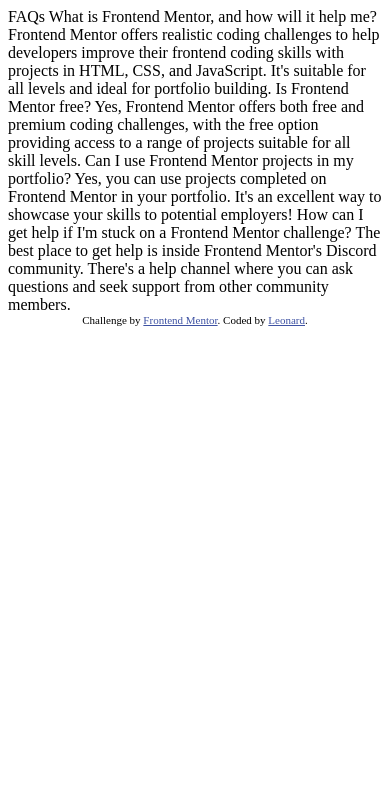
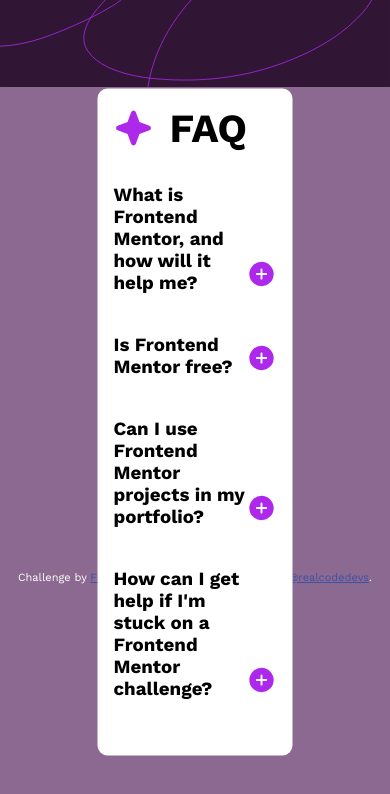
Before and after one commit to Leonard-O/faq-accordion-main, a plain HTML site: page index.html in a window 390 px wide. Drawn offline with nearby package versions, Linux system fonts and the light colour scheme.

Commit message:
Main Commit

```diff
--- a/index.html
+++ b/index.html
@@ -2,37 +2,97 @@
 <html lang="en">
 
 <head>
-    <meta charset="UTF-8">
-    <meta name="viewport" content="width=device-width, initial-scale=1.0">
+    <meta charset="UTF-8" />
+    <meta name="viewport" content="width=device-width, initial-scale=1.0" />
     <!-- displays site properly based on user's device -->
 
-    <link rel="icon" type="image/png" sizes="32x32" href="./assets/images/favicon-32x32.png">
+    <link rel="icon" type="image/png" sizes="32x32" href="./assets/images/favicon-32x32.png" />
 
     <title>Frontend Mentor | FAQ accordion</title>
-
-    <!-- Feel free to remove these styles or customise in your own stylesheet 👍 -->
-    <style>
-        .attribution {
-            font-size: 11px;
-            text-align: center;
-        }
-
-        .attribution a {
-            color: hsl(228, 45%, 44%);
-        }
-    </style>
+    <link rel="stylesheet" href="./style.css" />
+    <script src="./main.js" defer></script>
 </head>
 
 <body>
+    <main>
+        <div class="top-image">
+            <img src="./assets/images/background-pattern-desktop.svg" alt="" />
+        </div>
 
-    FAQs What is Frontend Mentor, and how will it help me? Frontend Mentor offers realistic coding challenges to help developers improve their frontend coding skills with projects in HTML, CSS, and JavaScript. It's suitable for all levels and ideal for portfolio
-    building. Is Frontend Mentor free? Yes, Frontend Mentor offers both free and premium coding challenges, with the free option providing access to a range of projects suitable for all skill levels. Can I use Frontend Mentor projects in my portfolio?
-    Yes, you can use projects completed on Frontend Mentor in your portfolio. It's an excellent way to showcase your skills to potential employers! How can I get help if I'm stuck on a Frontend Mentor challenge? The best place to get help is inside Frontend
-    Mentor's Discord community. There's a help channel where you can ask questions and seek support from other community members.
+        <div class="container">
+            <div class="top">
+                <img src="./assets/images/icon-star.svg" alt="" class="star" />
+                <h1>FAQ</h1>
+            </div>
 
+            <div class="bottom">
+                <div class="faqs">
+                    <div class="faq1">
+                        <div class="faq-quiz-container" id="toggleImage1">
+                            <h3>What is Frontend Mentor, and how will it help me?</h3>
+                            <div class="icons">
+                                <img class="icon-plus" id="icon-plus1" src="./assets/images/icon-plus.svg" alt="" />
+                                <img class="icon-minus" id="icon-minus1" src="./assets/images/icon-minus.svg" alt="" />
+                            </div>
+                        </div>
+
+                        <p class="faq-ans" id="faq-ans1">
+                            Frontend Mentor offers realistic coding challenges to help developers improve their frontend coding skills with projects in HTML, CSS, and JavaScript. It's suitable for all levels and ideal for portfolio building.
+                        </p>
+                    </div>
+
+                    <div class="faq1">
+                        <div class="faq-quiz-container" id="toggleImage2">
+                            <h3>Is Frontend Mentor free?</h3>
+                            <div class="icons">
+                                <img class="icon-plus" id="icon-plus2" src="./assets/images/icon-plus.svg" alt="" />
+                                <img class="icon-minus" id="icon-minus2" src="./assets/images/icon-minus.svg" alt="" />
+                            </div>
+                        </div>
+
+                        <p class="faq-ans" id="faq-ans2">
+                            Yes, Frontend Mentor offers both free and premium coding challenges, with the free option providing access to a range of projects suitable for all skill levels.
+                        </p>
+                    </div>
+
+                    <div class="faq1">
+                        <div class="faq-quiz-container" id="toggleImage3">
+                            <h3>Can I use Frontend Mentor projects in my portfolio?</h3>
+                            <div class="icons">
+                                <img class="icon-plus" id="icon-plus3" src="./assets/images/icon-plus.svg" alt="" />
+                                <img class="icon-minus" id="icon-minus3" src="./assets/images/icon-minus.svg" alt="" />
+                            </div>
+                        </div>
+
+                        <p class="faq-ans" id="faq-ans3">
+                            Yes, you can use projects completed on Frontend Mentor in your portfolio. It's an excellent way to showcase your skills to potential employers!
+                        </p>
+                    </div>
+
+                    <div class="faq1">
+                        <div class="faq-quiz-container" id="toggleImage4">
+                            <h3>
+                                How can I get help if I'm stuck on a Frontend Mentor challenge?
+                            </h3>
+                            <div class="icons">
+                                <img class="icon-plus" id="icon-plus4" src="./assets/images/icon-plus.svg" alt="" />
+                                <img class="icon-minus" id="icon-minus4" src="./assets/images/icon-minus.svg" alt="" />
+                            </div>
+                        </div>
+
+                        <p class="faq-ans" id="faq-ans4">
+                            The best place to get help is inside Frontend Mentor's Discord community. There's a help channel where you can ask questions and seek support from other community members.
+                        </p>
+                    </div>
+                </div>
+            </div>
+        </div>
+    </main>
 
     <div class="attribution">
-        Challenge by <a href="https://www.frontendmentor.io?ref=challenge" target="_blank">Frontend Mentor</a>. Coded by <a href="#">Leonard</a>.
+        Challenge by
+        <a href="https://www.frontendmentor.io?ref=challenge" target="_blank">Frontend Mentor</a
+			>. Coded by <a href="#">Leonard @realcodedevs</a>.
     </div>
 </body>
 
--- a/main.js
+++ b/main.js
@@ -0,0 +1,39 @@
+// Get all elements with the class faq-quiz-container
+const toggleButtons = document.querySelectorAll('.faq-quiz-container');
+const faqAnswers = document.querySelectorAll('.faq-ans');
+
+// Hide all iconMinus elements initially
+const iconMinusElements = document.querySelectorAll('.icon-minus');
+iconMinusElements.forEach((iconMinus) => {
+    iconMinus.style.display = 'none';
+});
+
+// Loop through each FAQ section
+toggleButtons.forEach((button, index) => {
+    button.addEventListener('click', function() {
+        faqAnswers.forEach((answer, i) => {
+            const iconPlus = document.querySelector(`#icon-plus${i + 1}`);
+            const iconMinus = document.querySelector(`#icon-minus${i + 1}`);
+
+            if (index !== i) {
+                answer.style.display = 'none';
+                iconPlus.style.display = 'block';
+                iconMinus.style.display = 'none';
+            }
+        });
+
+        const faqAns = document.querySelector(`#faq-ans${index + 1}`);
+        const iconPlus = document.querySelector(`#icon-plus${index + 1}`);
+        const iconMinus = document.querySelector(`#icon-minus${index + 1}`);
+
+        if (faqAns.style.display === 'none' || faqAns.style.display === '') {
+            iconPlus.style.display = 'none';
+            iconMinus.style.display = 'block';
+            faqAns.style.display = 'block';
+        } else {
+            iconPlus.style.display = 'block';
+            iconMinus.style.display = 'none';
+            faqAns.style.display = 'none';
+        }
+    });
+});
--- a/style.css
+++ b/style.css
@@ -0,0 +1,105 @@
+@import url('https://fonts.googleapis.com/css2?family=Work+Sans:ital,wght@0,100;0,200;0,300;0,400;0,500;0,600;0,700;0,800;0,900;1,100;1,200;1,300;1,400;1,500;1,600;1,700;1,800;1,900&display=swap');
+* {
+    margin: 0;
+    padding: 0;
+}
+
+body {
+    font-family: 'Work Sans', sans-serif;
+    box-sizing: border-box;
+    color: hsl(0, 0%, 100%);
+    background-color: hsl(292, 16%, 49%);
+}
+
+.attribution {
+    font-size: 11px;
+    text-align: center;
+    margin-top: 30rem;
+}
+
+.attribution a {
+    color: hsl(228, 45%, 44%);
+}
+
+.top-image>img {
+    width: 100%;
+}
+
+.container {
+    position: absolute;
+    background-color: hsl(0, 0%, 100%);
+    color: black;
+    top: 50%;
+    left: 50%;
+    transform: translate(-50%, -50%);
+    border-radius: 10px;
+    padding: 2rem;
+    max-width: 35rem;
+}
+
+.top {
+    display: flex;
+    font-size: 30px;
+    font-weight: 900;
+    padding-bottom: 2rem;
+}
+
+.top>img {
+    size: 2rem;
+    padding-right: 1rem;
+}
+
+.faq1 {
+    padding-bottom: 2rem;
+}
+
+.faq-quiz-container {
+    display: flex;
+    align-items: flex-end;
+    justify-content: space-between;
+    padding-bottom: 0.5rem;
+    cursor: pointer;
+}
+
+.faq-quiz-container:hover {
+    color: hsl(228, 45%, 44%);
+}
+
+.faq-ans {
+    display: none;
+    color: hsl(292, 42%, 14%);
+}
+
+#icon-plus {
+    display: block;
+}
+
+#icon-minus {
+    display: none;
+}
+
+
+/* Media Query for smaller screens */
+
+@media screen and (max-width: 768px) {
+    .container {
+        padding: 1.5rem;
+        max-width: 25rem;
+    }
+    .top {
+        font-size: 24px;
+    }
+}
+
+
+/* Media Query for even smaller screens */
+
+@media screen and (max-width: 480px) {
+    .container {
+        padding: 1rem;
+        max-width: 20rem;
+    }
+    .top {
+        font-size: 20px;
+    }
+}
```
